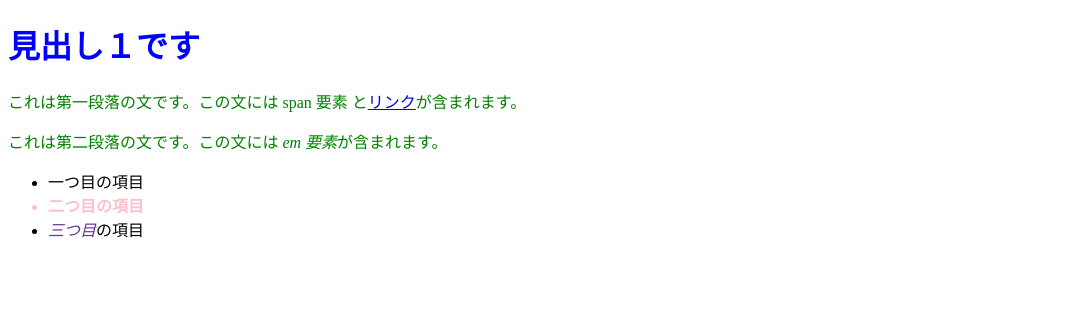
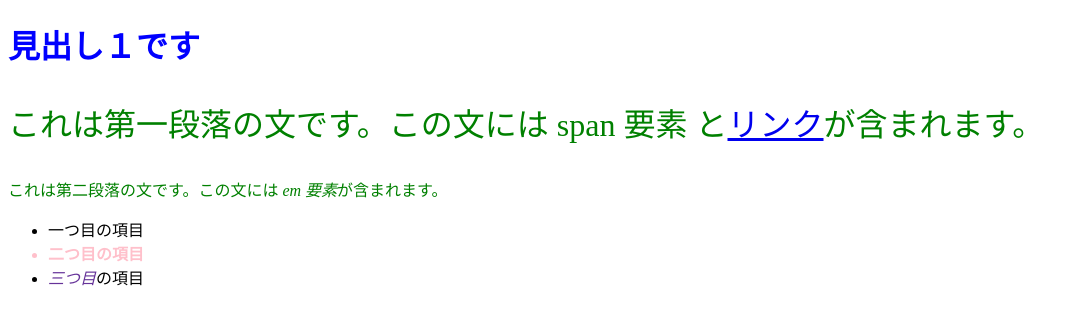
Before and after one commit to capuriko/capuriko.github.io, a plain HTML site: page css-tutorial/index.html in a window 1280 px wide. Shown: the whole page, without its empty margins (0-1079 px from the left). Drawn offline with Linux system fonts and the light colour scheme.

Commit message:
Update styles.css

```diff
--- a/css-tutorial/styles.css
+++ b/css-tutorial/styles.css
@@ -3,6 +3,9 @@ h1 {
 }
 p {
     color: green;
+}
+h1 + p {
+  font-size: 200%;
 }
 li em{
   list-style-type: none;
```
